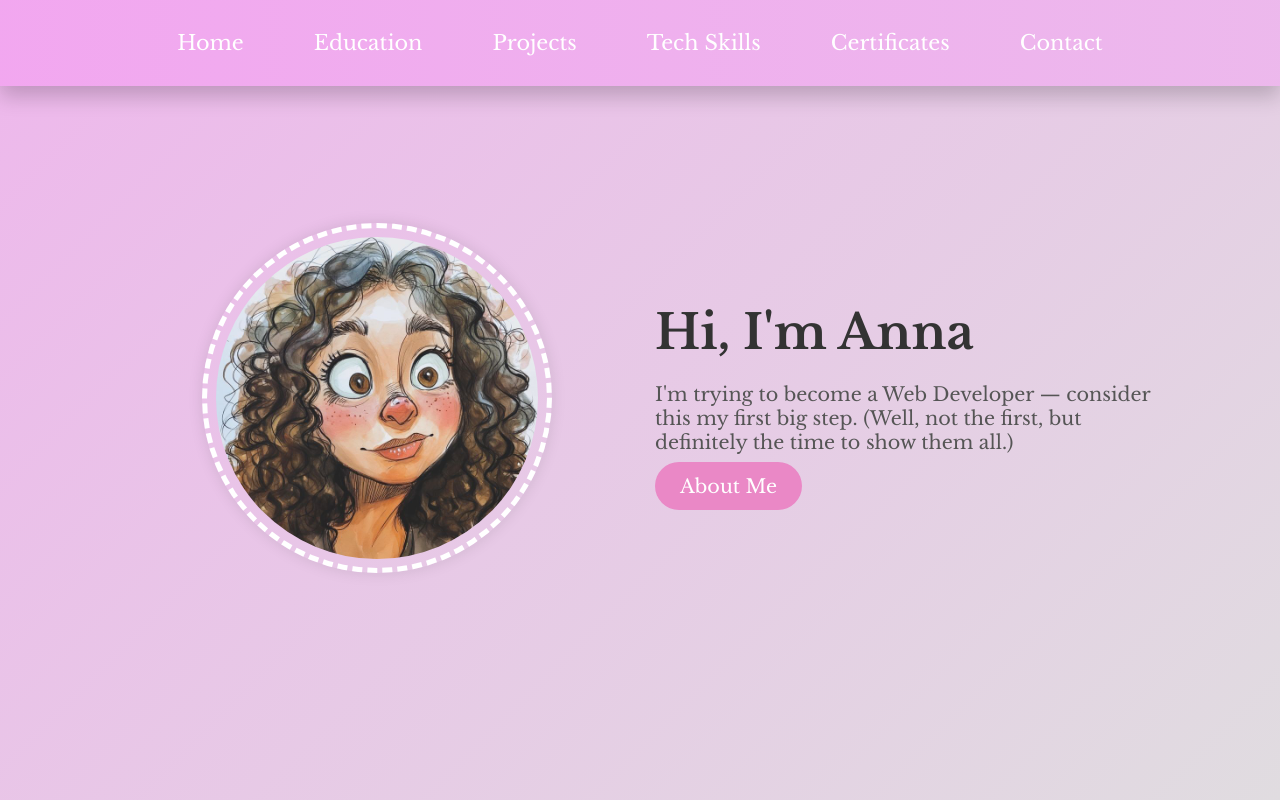
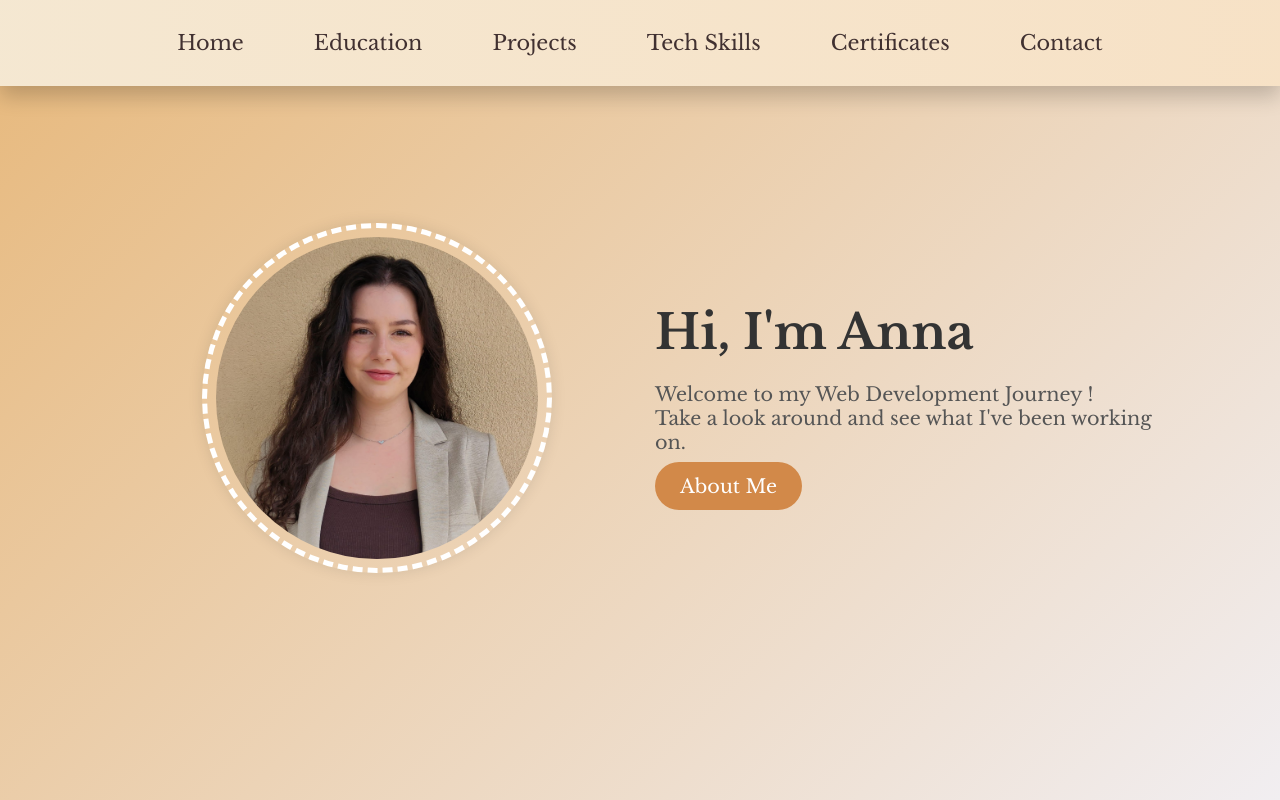
Before and after one commit to annasarabasheva/My-Personal-Portfolio, a React (Vite) app in the folder my-portfolio/: page / in a window 1280 px wide. Built offline with nearby package versions, Linux system fonts and the light colour scheme.

Commit message:
Update color palette

```diff
--- a/my-portfolio/src/components/about/AboutMe.css
+++ b/my-portfolio/src/components/about/AboutMe.css
@@ -1,5 +1,5 @@
 .about {
-  background-color: #d9c6dc;
+  background-color: #f6e3c7;
   min-height: 100vh;
   display: flex;
   align-items: center;
@@ -17,7 +17,7 @@
   width: 100%;
   text-align: left;
   box-shadow: 0px 20px 40px rgba(0, 0, 0, 0.5);
-  border: 2px dashed #8c58db;
+  border: 3px dashed #dd751f;
   position: relative;
   z-index: 2;
   overflow: hidden;
@@ -48,10 +48,10 @@
 
 .about-container h1 {
   font-size: 2.4rem;
-  color: #9d449c;
+  color: #d49a35;
   margin-bottom: 20px;
   font-weight: 700;
-  border-bottom: 2px solid #3e0b41;
+  border-bottom: 2px solid #d67327;
   display: inline-block;
   padding-bottom: 5px;
   letter-spacing: 1px;
--- a/my-portfolio/src/components/contact/Contact.css
+++ b/my-portfolio/src/components/contact/Contact.css
@@ -1,6 +1,6 @@
 .contact-section {
     padding: 80px 0;
-    background: linear-gradient(135deg, #ef8fed, #bfe9ff);
+    background: linear-gradient(135deg, #e8ddd1, #d5a85a);
     color: #fff;
     text-align: center;
     display: flex;
--- a/my-portfolio/src/components/education/Education.css
+++ b/my-portfolio/src/components/education/Education.css
@@ -1,6 +1,6 @@
 .education-section {
   padding: 100px 20px;
-  background: linear-gradient(135deg, #e3e8ff, #f0e6fa);
+  background: linear-gradient(135deg, #eaebf3, #99b8cd);
   text-align: center;
   display: flex;
   flex-direction: column;
@@ -13,7 +13,7 @@
   font-size: 2.6rem;
   text-transform: uppercase;
   letter-spacing: 1.5px;
-  color: #8a1892;
+  color: #1d507d;
   font-weight: 700;
   margin-bottom: 20px;
 }
@@ -63,14 +63,14 @@
 
 .education-card h3 {
   font-size: 1.5rem;
-  color: #8a1892;
+  color: #3c678d;
   margin-bottom: 10px;
   font-weight: 700;
 }
 
 .education-card .degree {
   font-size: 1.1rem;
-  color: #5e3b75;
+  color: #13324a;
   font-weight: 600;
   margin-bottom: 12px;
 }
--- a/my-portfolio/src/components/header/Header.css
+++ b/my-portfolio/src/components/header/Header.css
@@ -5,7 +5,7 @@
   justify-content: center;
   align-items: center;
   padding: 30px 40px;
-  background: linear-gradient(90deg, #f083d8, #f4a0f1, #ecbaec);
+  background: linear-gradient(90deg, #e9e6e4e2, #f4ead6, #f7e1c5);
   background-size: 300% 300%;
   animation: gradientShift 15s ease infinite;
   color: white;
@@ -34,7 +34,7 @@
 
 .nav a {
   text-decoration: none;
-  color: white;
+  color: rgb(65, 49, 49);
   font-size: 1.3rem;
   font-weight: 500;
   padding: 10px 15px;
--- a/my-portfolio/src/components/home/Home.css
+++ b/my-portfolio/src/components/home/Home.css
@@ -3,7 +3,7 @@
     height: 100vh;
     justify-content: center;
     align-items: center;
-    background: linear-gradient(135deg, #eeb7ec, #e0dce0);
+    background: linear-gradient(135deg, #e7b87b, #f1eef1);
 }
 
 .home-container {
@@ -48,7 +48,7 @@ margin: 20px 0;
 .about-btn {
 padding: 12px 25px;
 font-size: 1.2rem;
-background-color: #ea88c6; /* A fun button color */
+background-color: #d28949; /* A fun button color */
 color: white;
 border: none;
 border-radius: 50px;
@@ -58,5 +58,5 @@ text-decoration: none;
 }
 
 .about-btn:hover {
-background-color: #e477c5; /* Hover effect */
+background-color: #d1a427; /* Hover effect */
 }
--- a/my-portfolio/src/components/home/Home.jsx
+++ b/my-portfolio/src/components/home/Home.jsx
@@ -8,14 +8,13 @@ const Home = () => {
     <section className="home">
       <div className="home-container">
         <div className="image-section">
-          <img src="/Anna.jpg" alt="Anna" className="profile-img" />
+          <img src="/Me.jpg" alt="Anna" className="profile-img" />
         </div>
 
         <div className="intro-section">
           <h1>Hi, I'm Anna</h1>
           <p>
-          I'm trying to become a Web Developer — consider this my first big step.
-          (Well, not the first, but definitely the time to show them all.)
+          Welcome to my Web Development Journey ! <br/> Take a look around and see what I've been working on.
           </p>
 
           <Link to="/about" className="about-btn">About Me</Link>
--- a/my-portfolio/src/components/tech-skills/TechSkills.css
+++ b/my-portfolio/src/components/tech-skills/TechSkills.css
@@ -16,7 +16,7 @@
   font-size: 2.8rem;
   text-transform: uppercase;
   letter-spacing: 2px;
-  color: #8a1892;
+  color: #634022;
   margin-bottom: 40px;
   font-weight: bold;
 }
@@ -54,7 +54,7 @@
 
 .skills-category h3 {
   font-size: 1.4rem;
-  color: #8a1892;
+  color: #90623c;
   text-transform: uppercase;
   letter-spacing: 1px;
   font-weight: 600;
@@ -80,18 +80,18 @@
 
 .skill-icon {
   font-size: 2.8rem;
-  color: #8a1892;
+  color: #f29913;
   margin-bottom: 10px;
   transition: color 0.3s;
 }
 
 .skill-item:hover .skill-icon {
-  color: #db63d3;
+  color: #dc4338;
 }
 
 .skill-item p {
   font-size: 1rem;
-  color: #8a1892;
+  color: #693c1a;
   margin: 0;
   font-weight: 500;
 }
```
Also changed, not shown: my-portfolio/public/Me.jpg (added).
